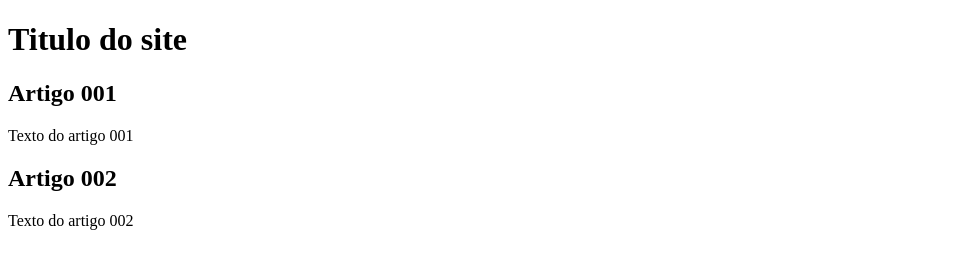
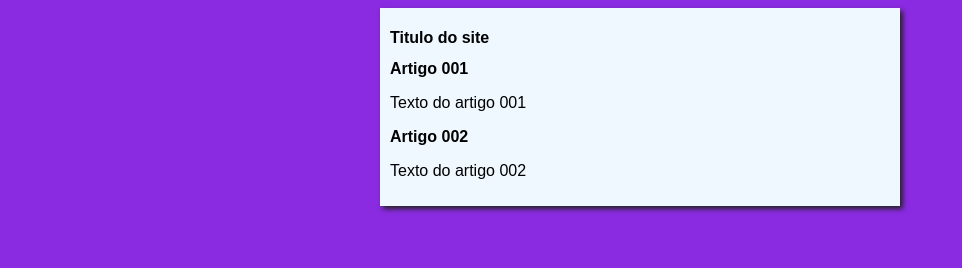
Before and after one commit to CatarinaCarvalhoLopes/Projeto-De-Site-com-Github, a plain HTML site: page index.html in a window 1280 px wide. Shown: the whole page, without its empty margins (0-962 px from the left). Drawn offline with Linux system fonts and the light colour scheme.

Commit message:
iniciei o design

```diff
--- /dev/null
+++ b/estilos/style.css
@@ -0,0 +1,17 @@
+*{
+    font-family: Arial, Helvetica, sans-serif;
+    font-size: 16px;
+
+}
+body {
+    background-color: blueviolet;
+
+}
+
+main{
+    background-color: aliceblue;
+    width: 500px;
+    margin: auto;
+    padding: 10px;
+    box-shadow: 3px 3px 5px rgb(36, 35, 35);
+}
--- a/index.html
+++ b/index.html
@@ -4,6 +4,7 @@
     <meta charset="UTF-8">
     <meta name="viewport" content="width=device-width, initial-scale=1.0">
     <title>Titulo do site</title>
+    <link rel="stylesheet" href="estilos/style.css">
 </head>
 <body>
     <main>
```
